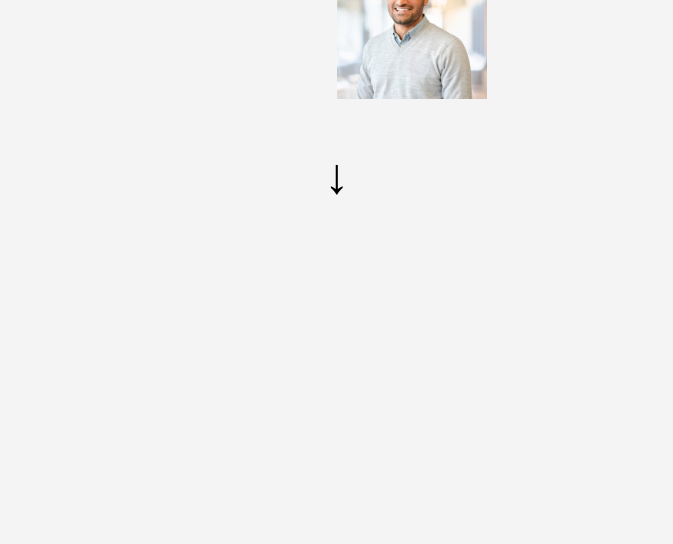
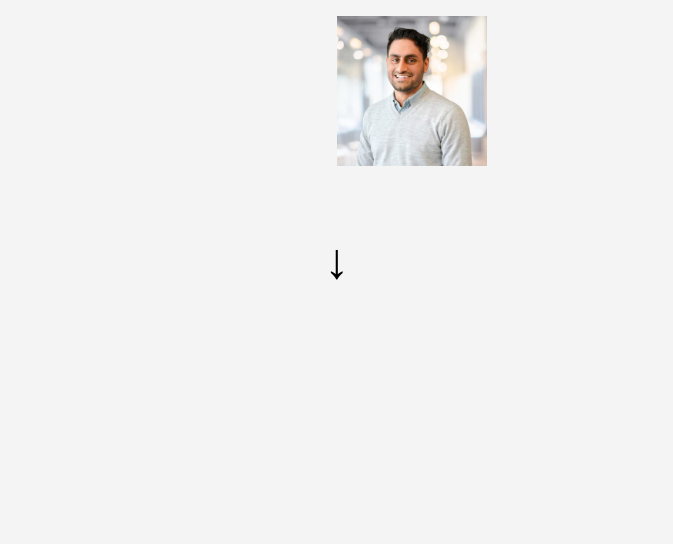
Before and after one commit to faridali/amaan-raccoon-game, a plain HTML site: page index.html in a window 1280 px wide. Shown: the part 272-816 px from the top of the page, without its empty margins (303-976 px from the left). Drawn offline with Linux system fonts and the light colour scheme.

Commit message:
Update index.html

```diff
--- a/index.html
+++ b/index.html
@@ -13,9 +13,11 @@
         <div id="progression">
             <div id="amaan"></div>
 <BR>
+<BR>
             <div id="arrow">↓</div>
-            <BR>
-            <div id="raccoon"></div>
+<BR>
+<BR>
+            <div id="raccoon.png"></div>
         </div>
     </div>
     <script src="script.js"></script>
```
